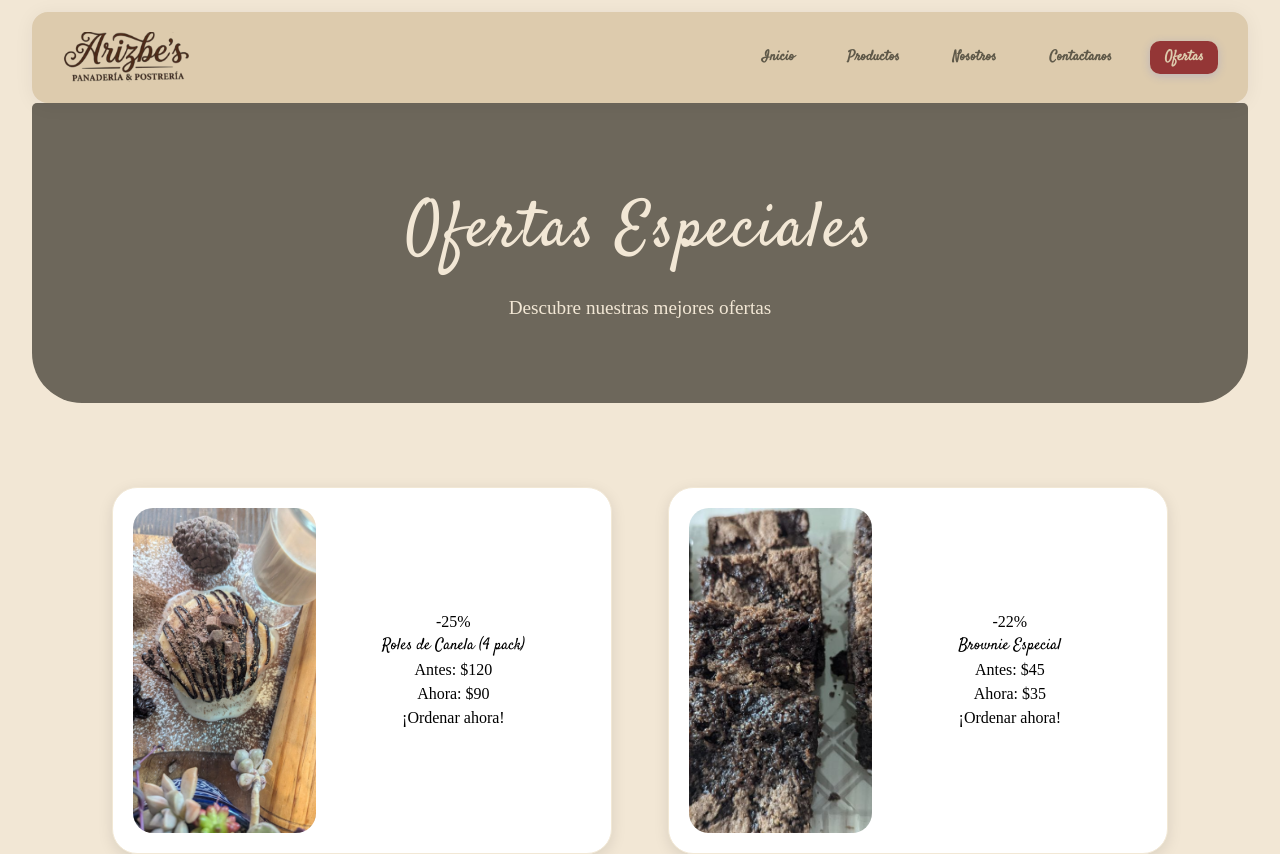
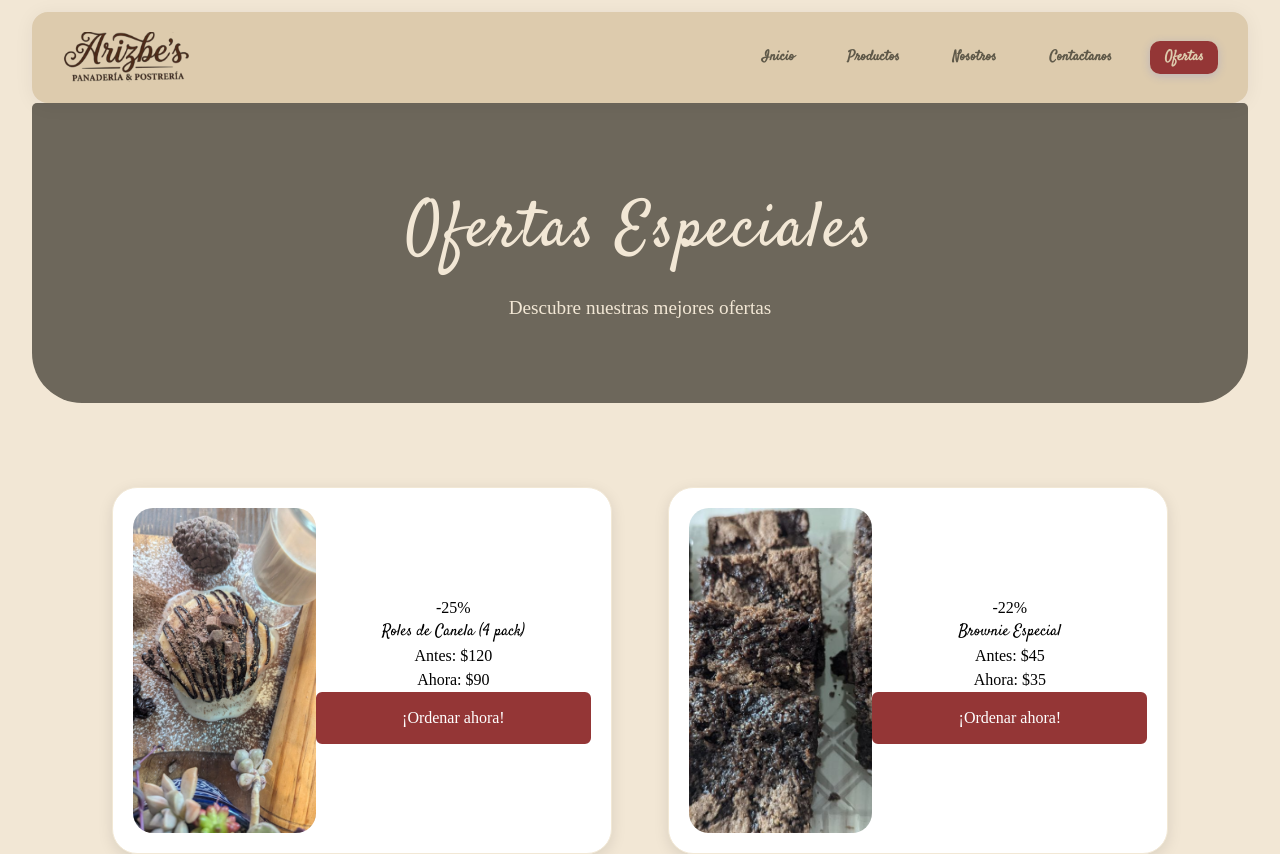
Before and after one commit to Chamo1507/Arizbe-s-React, a React (Vite) app: page /Ofertas in a window 1280 px wide. Shown: the top 854 px of the page. Built offline with nearby package versions, Linux system fonts and the light colour scheme; a web font is replaced by a local one.

Commit message:
feat(samuel):Update tarjetaProductos with btn

```diff
--- a/src/components/TarjetaProducto/TarjetaProducto.jsx
+++ b/src/components/TarjetaProducto/TarjetaProducto.jsx
@@ -1,5 +1,5 @@
 import "./TarjetaProducto.css";
-
+import Btn from "../Btn/Btn.jsx";
 const TarjetaProducto = ({ nombre, precioOriginal, precioOferta, imagen }) => {
   const descuento = Math.round(
     ((precioOriginal - precioOferta) / precioOriginal) * 100,
@@ -16,7 +16,7 @@ const TarjetaProducto = ({ nombre, precioOriginal, precioOferta, imagen }) => {
           <p></p>
           <span className="precio-nuevo">Ahora: ${precioOferta}</span>
         </div>
-        <button className="btn-comprar">¡Ordenar ahora!</button>
+        <Btn texto="¡Ordenar ahora!" />
       </div>
     </div>
   );
```
